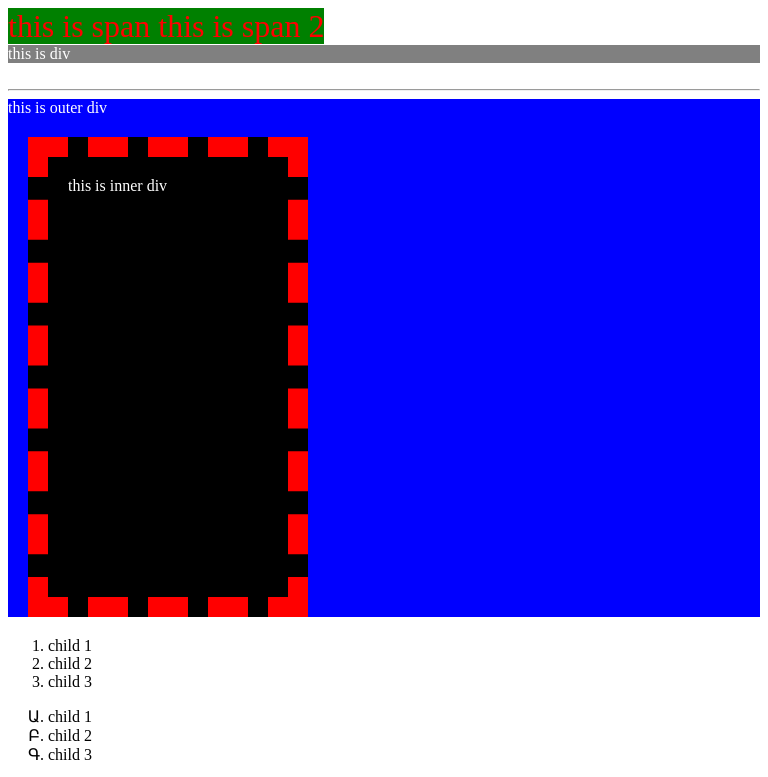
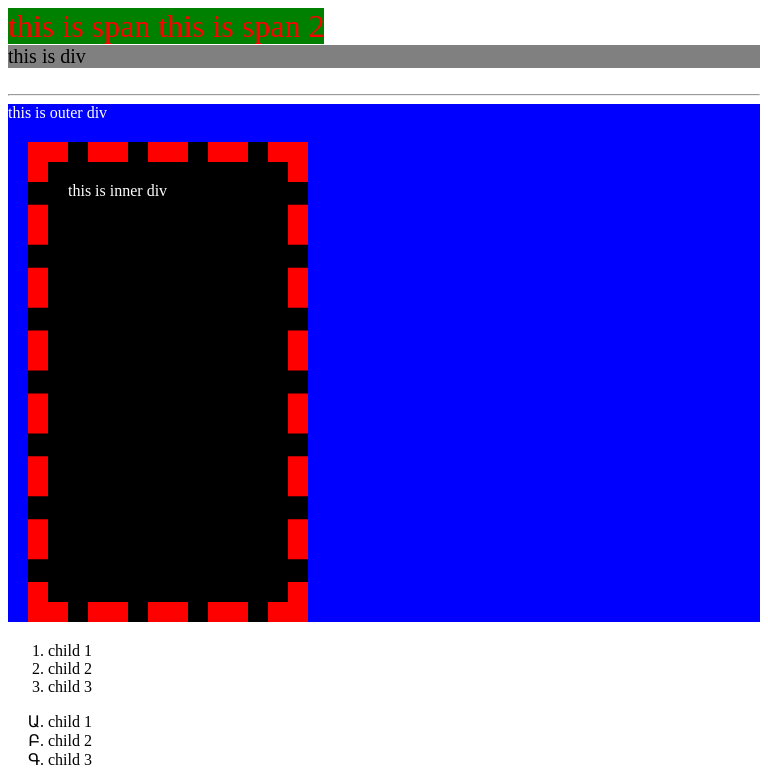
Before and after one commit to alvin-hojs/ciy042018, a plain HTML site: page Tutor 1-1/index.html in a window 768 px wide. Shown: the top 777 px of the page. Drawn offline with Linux system fonts and the light colour scheme.

Commit message:
day 3 AM (2)

```diff
--- a/Tutor 1-1/style.css
+++ b/Tutor 1-1/style.css
@@ -19,3 +19,25 @@
 }
 
 .my-ul {list-style-type: armenian;}
+
+
+
+
+
+/* this is to set for change of width size of the screen. */
+
+@media (min-width: 768px) {
+
+    .my-div {
+        color: red;
+        font-size: 60px;
+    }
+}
+
+@media (max-width: 768px) {
+
+    .my-div {
+        color: black;
+        font-size: 20px;
+    }
+}
```
Also changed, not shown: 1 other file.
